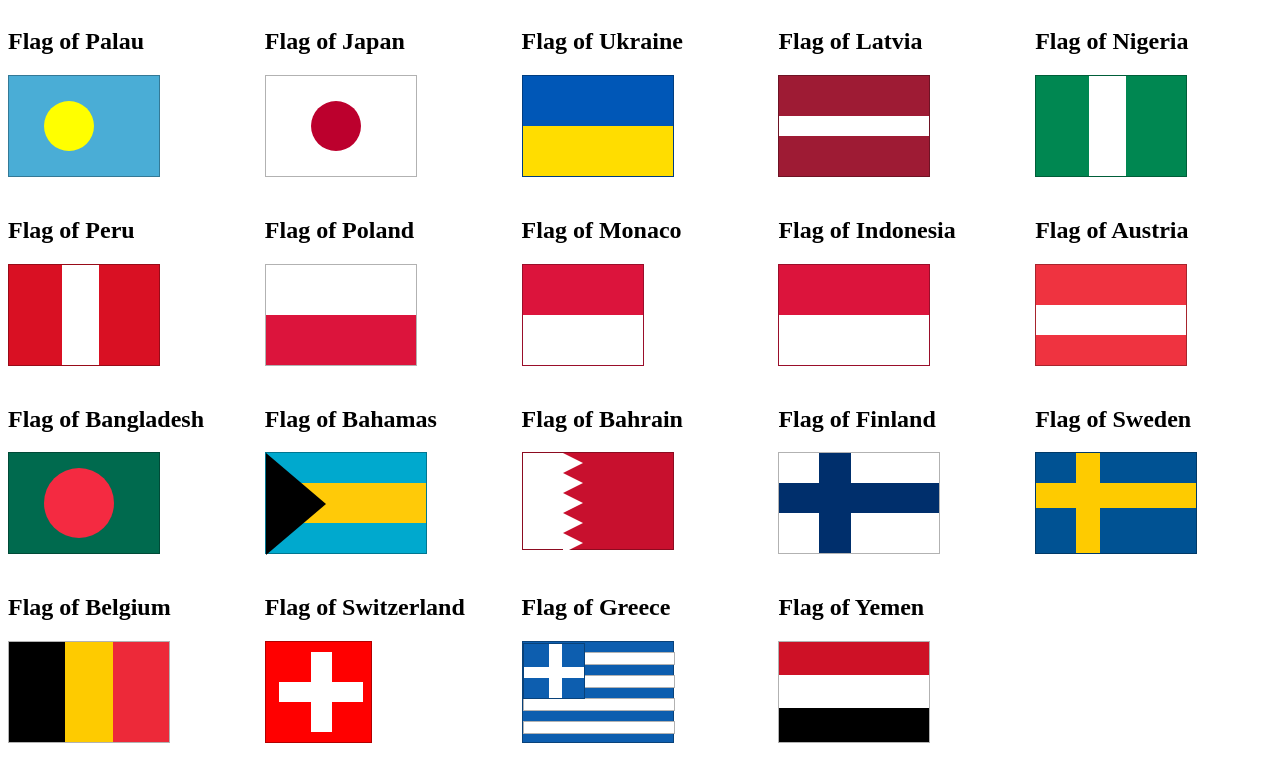
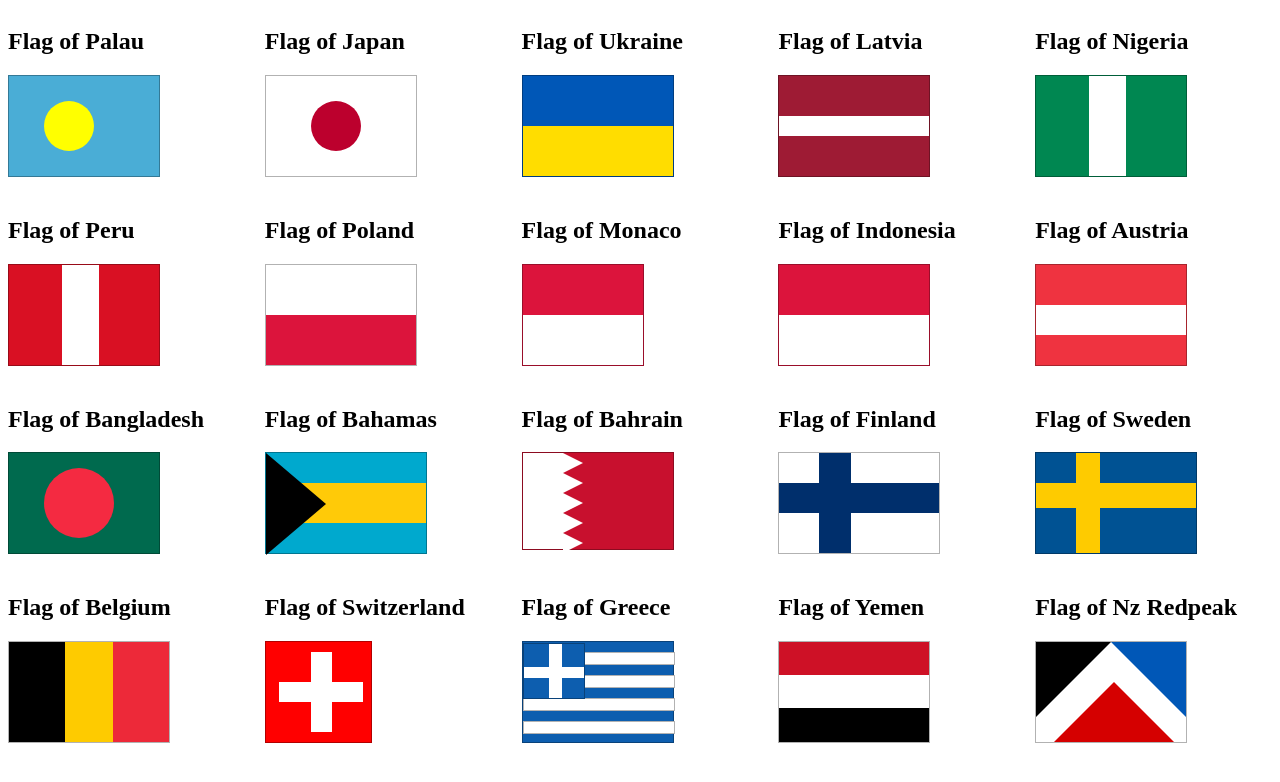
Before and after one commit to Adwaith-753/FlagProject, a plain HTML site: page index.html in a window 1280 px wide. Drawn offline with Linux system fonts and the light colour scheme.

Commit message:
Update index.html

```diff
--- a/index.html
+++ b/index.html
@@ -158,6 +158,16 @@
           <div class="bottom"></div>
         </div>
       </div>
+
+           <div class="flag">
+        <h2>Flag of Nz Redpeak</h2>
+        <div class="flag_redpeak">
+          <div class="left"></div>
+          <div class="right"></div>
+          <div class="bottom"></div>
+        </div>
+      </div>
+
     </div>
   </body>
 </html>
```
